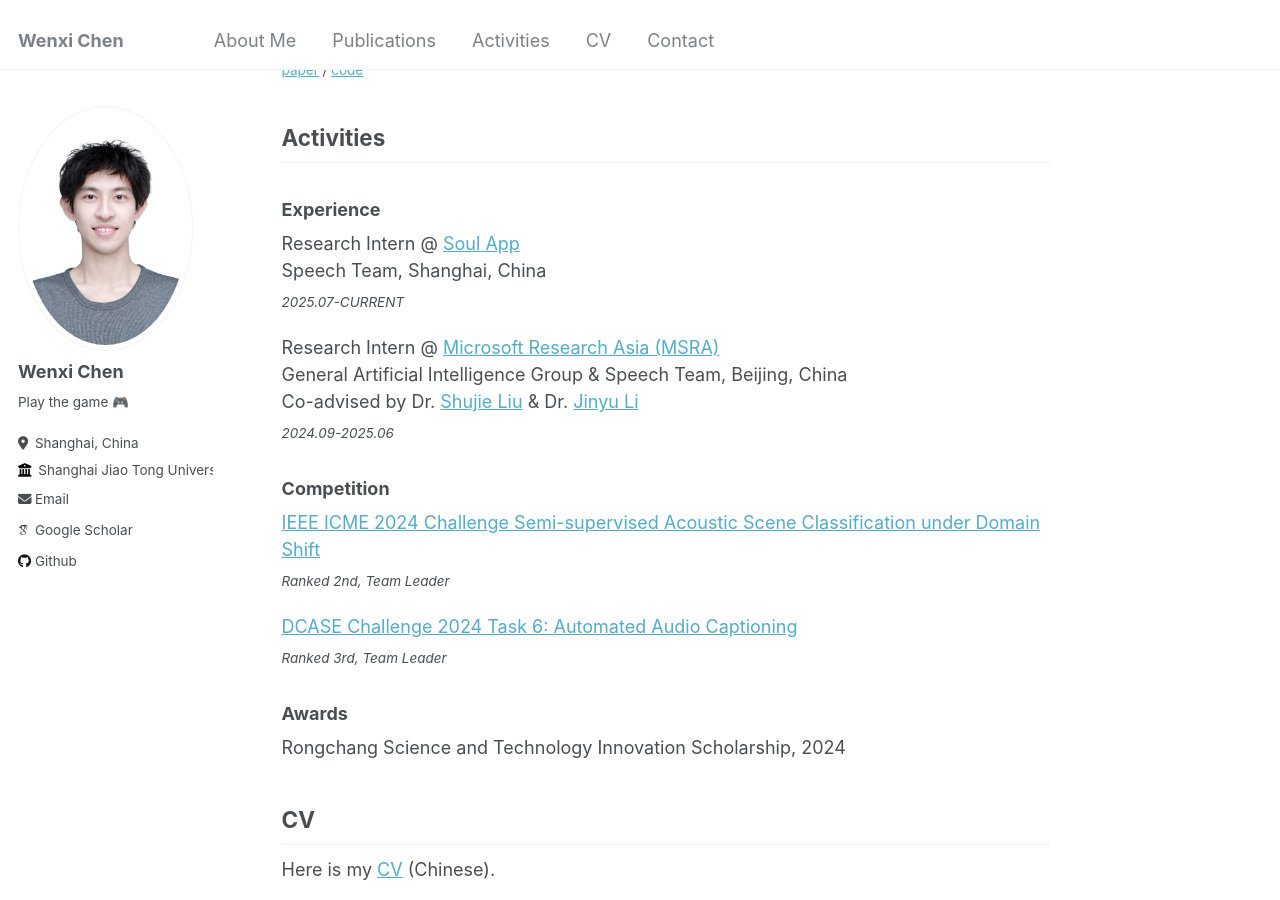
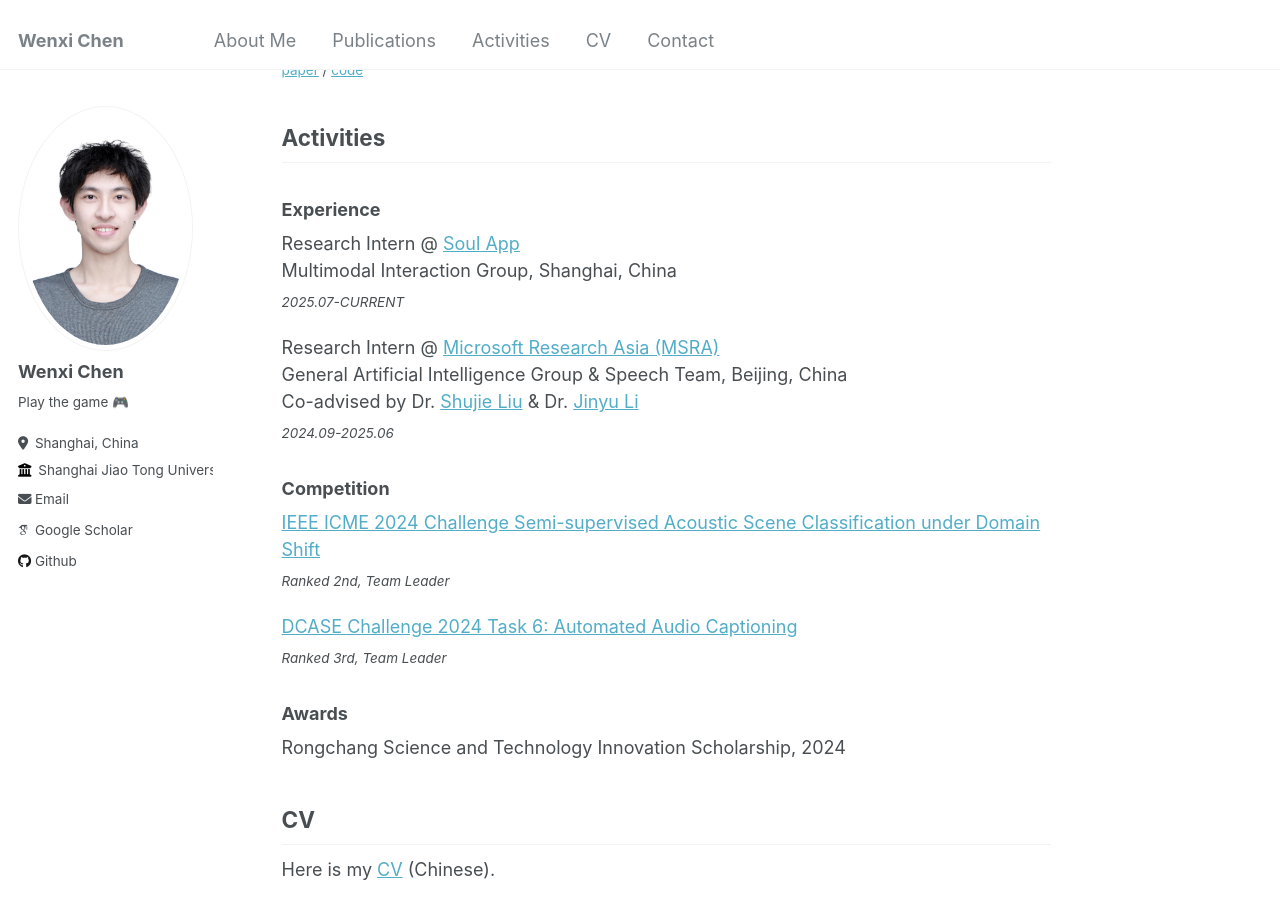
Before and after one commit to cwx-worst-one/cwx-worst-one.github.io, a Jekyll site: the page built from _pages/about.md, in a window 1280 px wide and 900 px high, scrolled down 1243 px. Built offline with Jekyll 4.4.1, drawn with Linux system fonts in a browser that asks for light colours; some web fonts are replaced.

Commit message:
feat: update

```diff
--- a/_pages/about.md
+++ b/_pages/about.md
@@ -80,7 +80,7 @@ For the most up-to-date information, please visit my [Google Scholar](https://sc
 
 ### Experience
 Research Intern @ [Soul App](https://www.soulapp.cn/)
-Speech Team, Shanghai, China
+Multimodal Interaction Group, Shanghai, China
 <sub>*2025.07-CURRENT*</sub>
 <!-- Advised by Dr. [Shujie Liu](https://www.microsoft.com/en-us/research/people/shujliu/) -->
 
```
